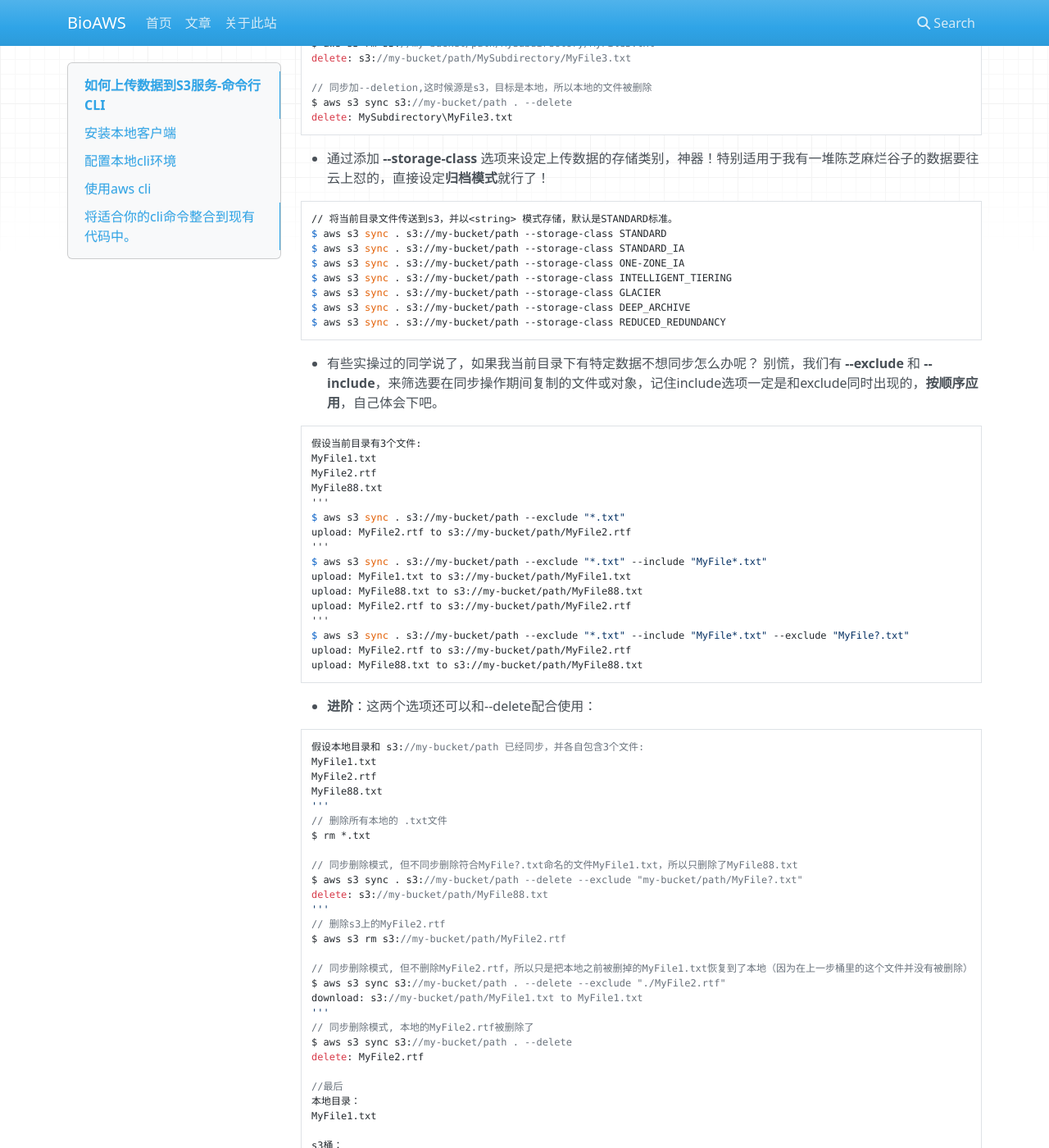
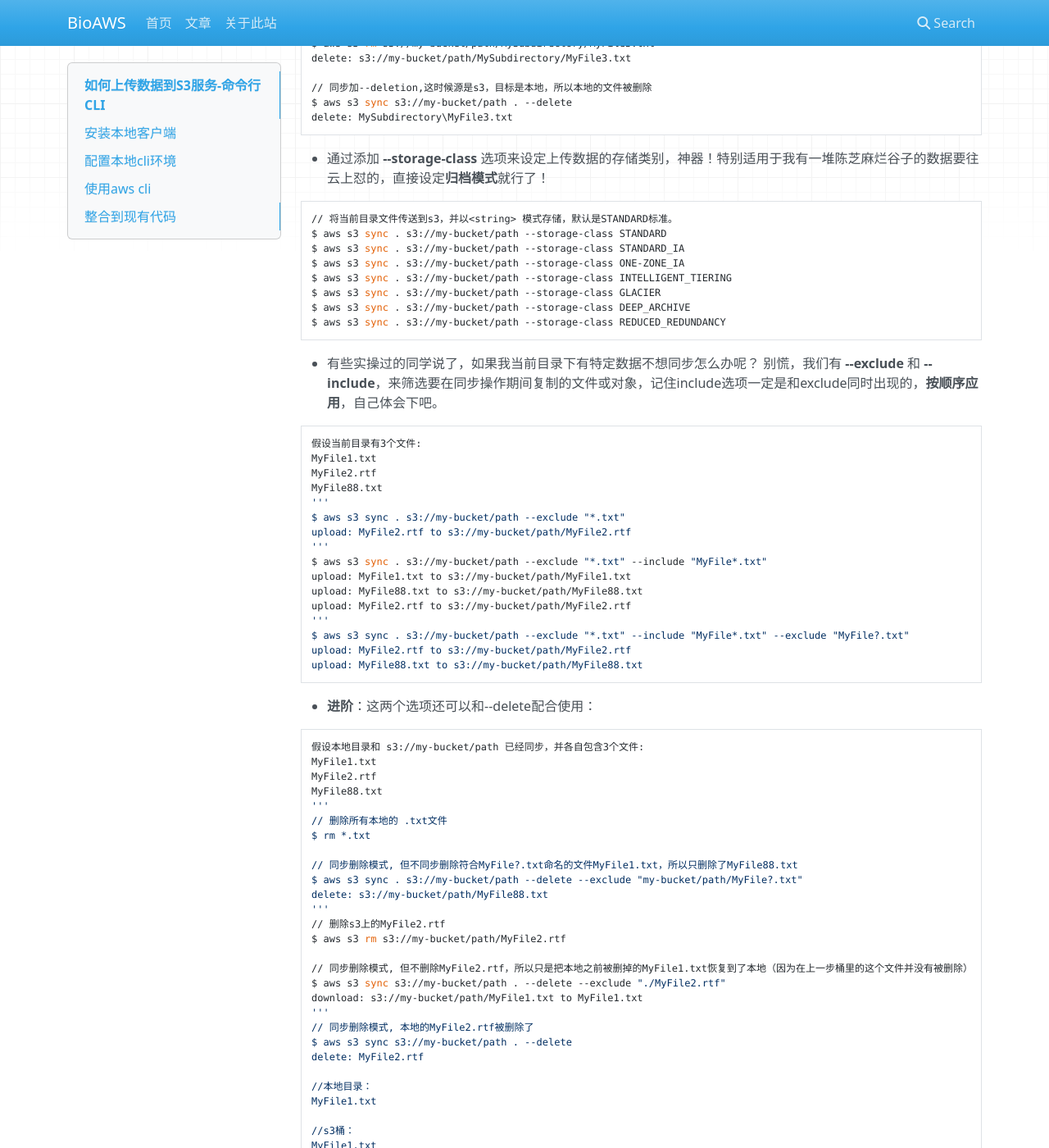
Before and after one commit to DavisChen99/bioaws, an MkDocs documentation site: the page built from docs/blogs/2020-02-01-s3-data-cli.md, in a window 1280 px wide and 1400 px high, scrolled down 3010 px. Shown: the whole window at 82% size. Built offline with MkDocs 1.6.1, drawn with Linux system fonts in a browser that asks for light colours; nearby versions of some CDN libraries; old or Windows-style settings are respelled for this version of MkDocs; some of the changed text lies outside the part shown.

Commit message:
beginner 5 cli_s3

````diff
--- a/docs/blogs/2020-02-01-s3-data-cli.md
+++ b/docs/blogs/2020-02-01-s3-data-cli.md
@@ -49,7 +49,7 @@
 
 - 测试下，成功摸到s3的小蛮腰。
 
-```
+```bash
 $aws2 s3 ls
 2019-09-04 16:12:22 cloudtrail-awslogs
 2019-09-21 21:35:26 config-bucket
@@ -77,7 +77,7 @@
 
 以上命令如cp、mv 或 rm用于目录或文件夹时，可以通过添加 **--recursive** 选项来遍历目录树，包括所有子目录。
 
-```
+```bash
 // 删除s3://my-bucket/path 目录和其下所有内容
 $ aws s3 rm s3://my-bucket/path --recursive
 ```
@@ -102,7 +102,7 @@
 
 - 通过添加 **--delete** 选项来从目标中删除源中不存在的文件或对象。
 
-```
+```bash
 // 测试1：删除本地的文件MyFile1.txt
 $ rm ./MyFile1.txt
 
@@ -124,7 +124,7 @@
 
 - 通过添加 **--storage-class** 选项来设定上传数据的存储类别，神器！特别适用于我有一堆陈芝麻烂谷子的数据要往云上怼的，直接设定**归档模式**就行了！
 
-```
+```bash
 // 将当前目录文件传送到s3，并以<string> 模式存储，默认是STANDARD标准。
 $ aws s3 sync . s3://my-bucket/path --storage-class STANDARD
 $ aws s3 sync . s3://my-bucket/path --storage-class STANDARD_IA
@@ -137,7 +137,7 @@
 
 - 有些实操过的同学说了，如果我当前目录下有特定数据不想同步怎么办呢？ 别慌，我们有 **--exclude** 和 **--include**，来筛选要在同步操作期间复制的文件或对象，记住include选项一定是和exclude同时出现的，**按顺序应用**，自己体会下吧。
 
-```
+```bash
 假设当前目录有3个文件:
 MyFile1.txt
 MyFile2.rtf
@@ -158,7 +158,7 @@
 
 - **进阶**：这两个选项还可以和--delete配合使用：
 
-```
+```bash
 假设本地目录和 s3://my-bucket/path 已经同步，并各自包含3个文件:
 MyFile1.txt
 MyFile2.rtf
@@ -182,21 +182,20 @@
 $ aws s3 sync s3://my-bucket/path . --delete
 delete: MyFile2.rtf
 
-//最后
-本地目录：
+//本地目录：
 MyFile1.txt
 
-s3桶：
+//s3桶：
 MyFile1.txt
 ```
 
 - 通过设置 **--acl** 来设定access control list访问权限，有 _private_、_public-read_ 和 _public-read-write_ 值。
 
-```
+```bash
 $ aws s3 sync . s3://my-bucket/path --acl public-read
 ```
 
-## 将适合你的cli命令整合到现有代码中。
+## 整合到现有代码
 
 例如：
 
````
